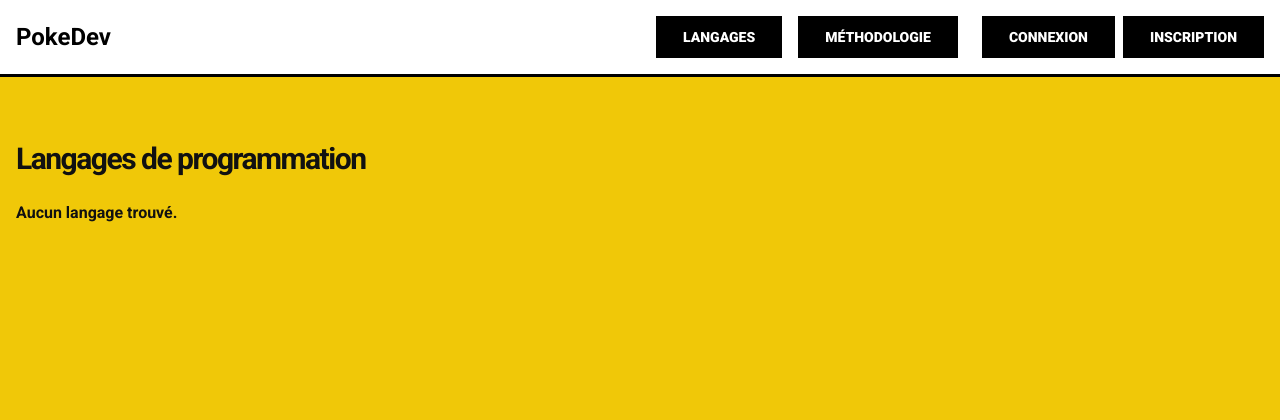
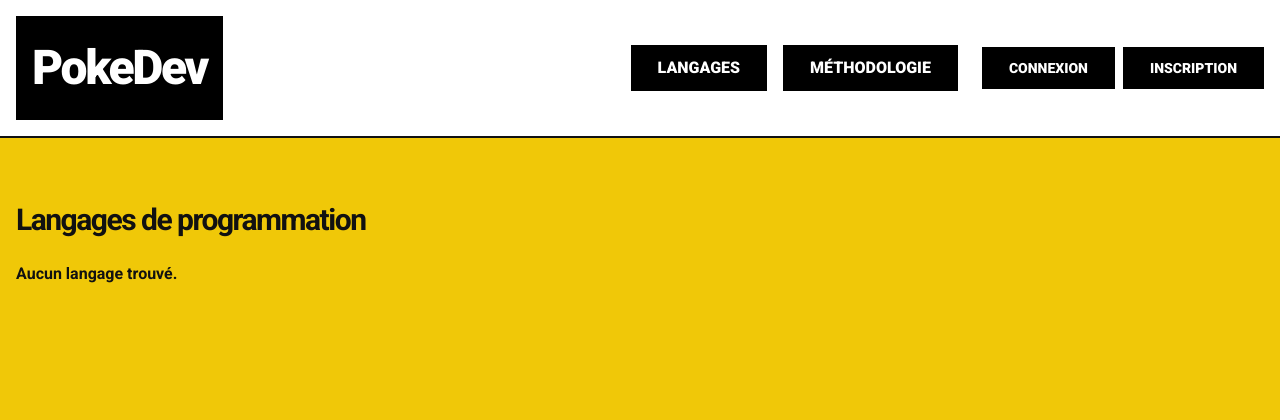
Before and after one commit to sebschopf/pokeDev-django, a Django app: page /languages/ in a window 1280 px wide. Shown: the top 420 px of the page. Run offline with Django 5.2, Linux system fonts and the light colour scheme; data that the repository does not hold is empty.

Commit message:
feat: Améliorer le template de base
- Mettre à jour la structure du header
- Corriger les liens de navigation
- Améliorer l'affichage des boutons d'authentification

```diff
--- a/languages/templates/base.html
+++ b/languages/templates/base.html
@@ -18,28 +18,28 @@
     </style>
 </head>
 <body class="min-h-screen">
-    <header class="p-4" style="background-color: white; border-bottom: 3px solid black;">
-        <div class="container mx-auto flex justify-between items-center">
-            <a href="{% url 'languages:list' %}" class="text-2xl font-bold text-black">PokeDev</a>
+    <header class="p-4">
+        <div class=" mx-auto container flex justify-between items-center">
+            <a href="{% url 'languages:list' %}" class="title-black-bg">PokeDev</a>
             <nav class="flex items-center">
                 <ul class="flex space-x-4 mr-6">
-                    <li><a href="{% url 'languages:list' %}" class="py-1 px-3 text-sm neo-button">Langages</a></li>
-                    <li><a href="{% url 'languages:accessibility_methodology' %}" class="py-1 px-3 text-sm neo-button">Méthodologie</a></li>
+                    <li><a href="{% url 'languages:list' %}" class="neo-button">Langages</a></li>
+                    <li><a href="{% url 'languages:accessibility_methodology' %}" class="neo-button">Méthodologie</a></li>
                     {% if user.is_staff %}
-                        <li><a href="{% url 'admin:index' %}" class="py-1 px-3 text-sm neo-button">Admin</a></li>
+                        <li><a href="{% url 'admin:index' %}" class="neo-button">Admin</a></li>
                     {% endif %}
                 </ul>
 
                 <!-- Boutons d'authentification -->
                 <div class="flex items-center space-x-2">
                     {% if user.is_authenticated %}
-                        <span class="mr-2 text-black">{{ user.username }}</span>
-                        <a href="{% url 'utilisateurs:profile' %}" class="py-1 px-3 text-sm neo-button">
+                        <span>{{ user.username }}</span>
+                        <a href="{% url 'utilisateurs:profile' %}" class="neo-button">
                             Profil
                         </a>
                        <form method="post" action="{% url 'utilisateurs:logout' %}" style="display: inline;">
                             {% csrf_token %}
-                            <button type="submit" class="py-1 px-3 text-sm neo-button" style="background: none; border: none; cursor: pointer;">
+                            <button type="submit">
                                 Déconnexion
                             </button>
                         </form>
```
